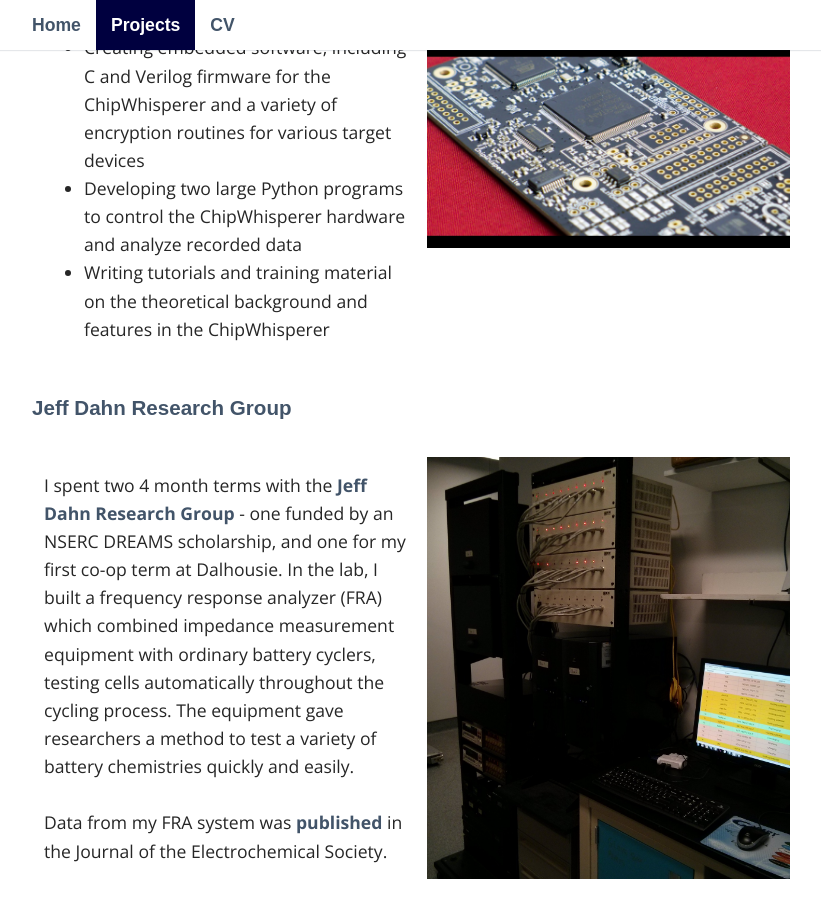
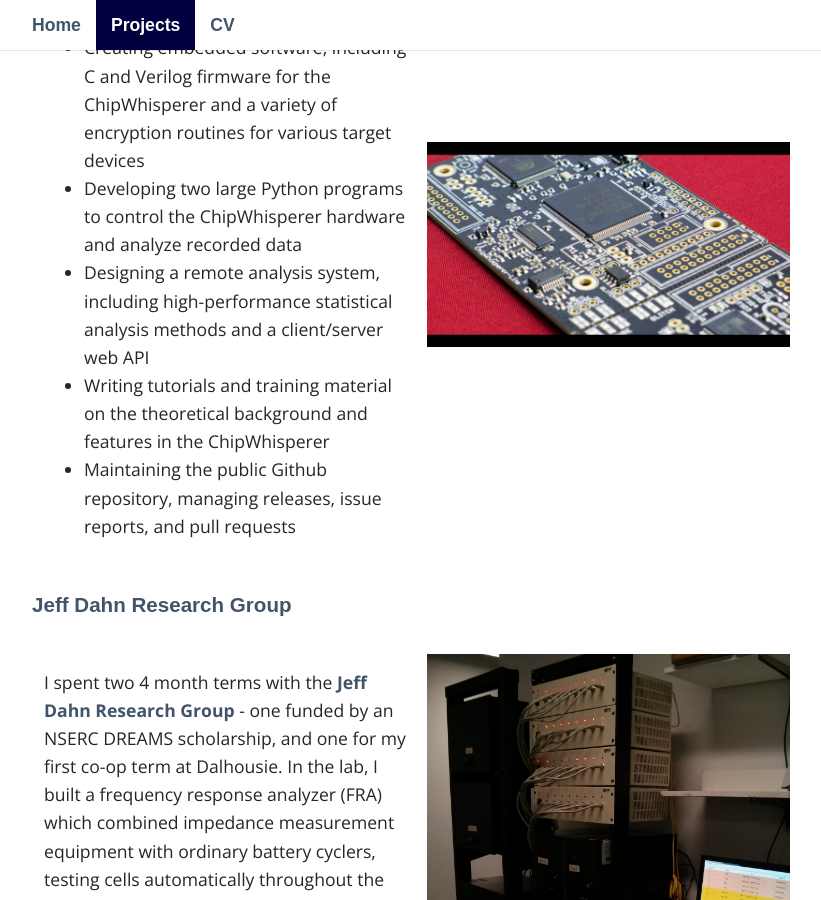
Before and after one commit to gregdeon/gregdeon.github.io, a Jekyll site: the page built from _pages/projects.md, in a window 1280 px wide and 900 px high, scrolled down 689 px. Shown: the whole window, without its empty margins (223-1044 px from the left). Built offline with Jekyll 4.4.1, drawn with Linux system fonts in a browser that asks for light colours; some web fonts are replaced.

Commit message:
Update NewAE description

```diff
--- a/_pages/projects.md
+++ b/_pages/projects.md
@@ -18,7 +18,9 @@ At <a href="http://newae.com/">NewAE Technology</a>, I helped develop the ChipWh
 <ul>
 <li> Creating embedded software, including C and Verilog firmware for the ChipWhisperer and a variety of encryption routines for various target devices </li>
 <li> Developing two large Python programs to control the ChipWhisperer hardware and analyze recorded data </li>
+<li> Designing a remote analysis system, including high-performance statistical analysis methods and a client/server web API</li>
 <li> Writing tutorials and training material on the theoretical background and features in the ChipWhisperer </li>
+<li> Maintaining the public Github repository, managing releases, issue reports, and pull requests</li>
 </ul>
 </td>
 <td><img src="{{ site.baseurl }}/files/cw-lite.jpg"></td>
```
